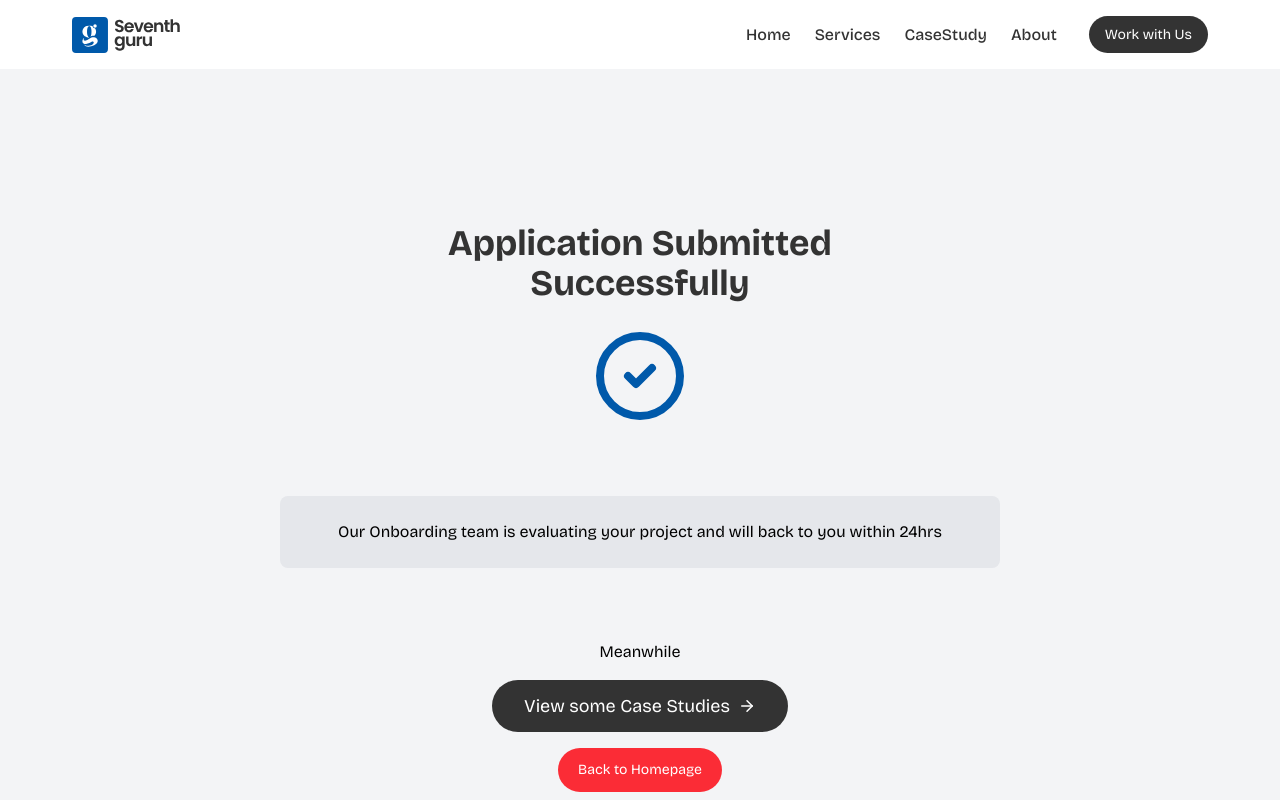
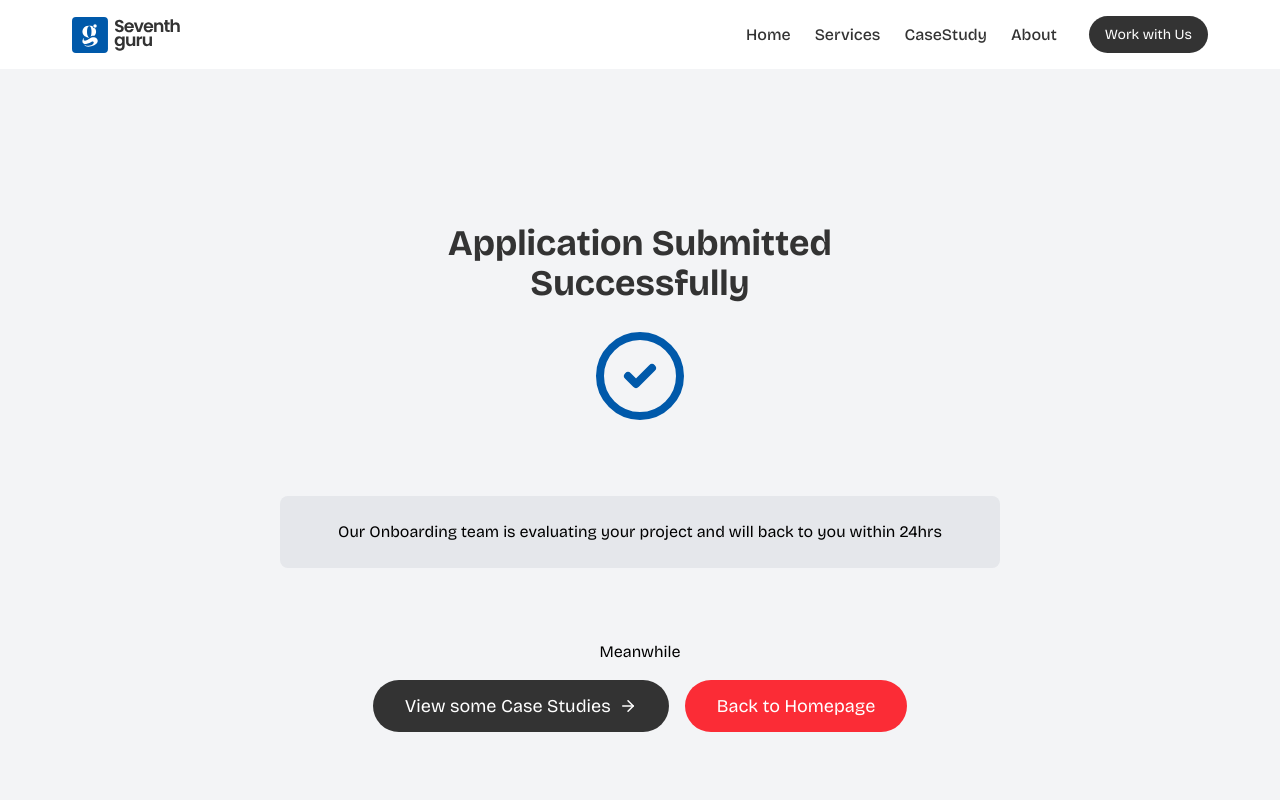
Before and after one commit to Thatboycalledolar/seventh-guru-website-minimal, a React (Vite) app: page /Application-recieved in a window 1280 px wide. Shown: the top 800 px of the page. Built offline with nearby package versions, Linux system fonts and the light colour scheme.

Commit message:
application recieved page button alignment fixed

```diff
--- a/src/pages/ApplicationRecieved.jsx
+++ b/src/pages/ApplicationRecieved.jsx
@@ -22,10 +22,10 @@ export default function ApplicationRecieved() {
 
             <div className="flex flex-col items-center gap-4 mb-36">
               <h3>Meanwhile</h3>
-              <div className="flex flex-col items-center gap-4">
+              <div className="flex flex-col md:flex-row items-center gap-4">
                 <MainBtn text="View some Case Studies" link="/CaseStudy"/>
                 <Link to="/">
-                  <button className="bg-red-500 px-5 py-3 text-sm rounded-full text-white cursor-pointer hover:bg-red-700">Back to Homepage</button>
+                  <button className="bg-red-500 text-md md:text-lg font-normal px-6 md:px-8 py-3 rounded-full text-white cursor-pointer hover:bg-red-700">Back to Homepage</button>
                 </Link>
               </div>
           </div>
```
